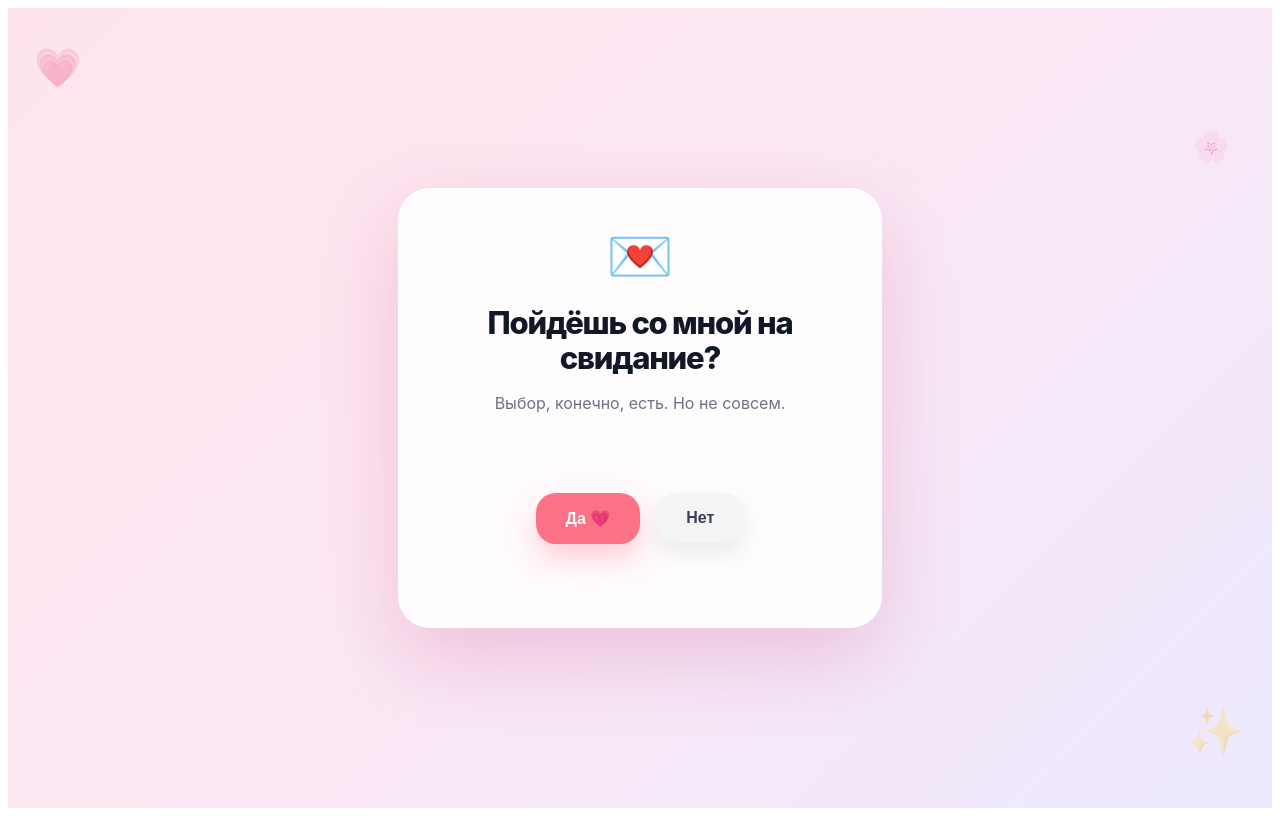
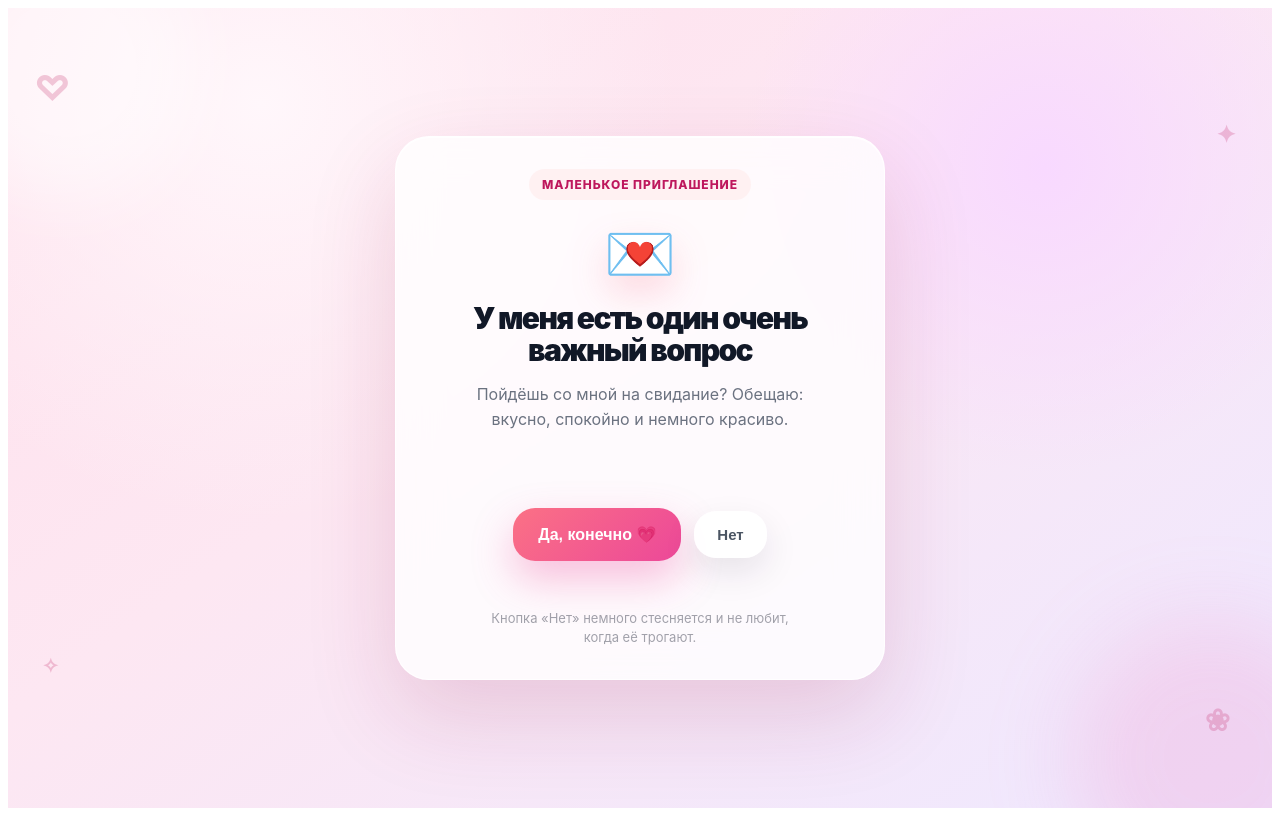
Before and after one commit to ladleader/date, a React (Vite) app: page / in a window 1280 px wide. Built offline with nearby package versions, Linux system fonts and the light colour scheme.

Commit message:
Improve romantic design

```diff
--- a/src/App.jsx
+++ b/src/App.jsx
@@ -1,10 +1,23 @@
-import { useEffect, useState } from "react";
+import { useEffect, useMemo, useState } from "react";
 
 const times = [
   "12:00", "12:30", "13:00", "13:30", "14:00", "14:30",
   "15:00", "15:30", "16:00", "16:30", "17:00", "17:30",
-  "18:00", "18:30", "19:00", "19:30", "20:00"
+  "18:00", "18:30", "19:00", "19:30", "20:00", "20:30", "21:00"
 ];
+
+const months = [
+  "января", "февраля", "марта", "апреля", "мая", "июня",
+  "июля", "августа", "сентября", "октября", "ноября", "декабря"
+];
+
+const weekDays = ["вс", "пн", "вт", "ср", "чт", "пт", "сб"];
+
+function formatDate(value) {
+  if (!value) return "";
+  const d = new Date(value + "T12:00:00");
+  return `${d.getDate()} ${months[d.getMonth()]}, ${weekDays[d.getDay()]}`;
+}
 
 export default function App() {
   const [screen, setScreen] = useState("start");
@@ -12,6 +25,24 @@ export default function App() {
   const [time, setTime] = useState("");
   const [noPos, setNoPos] = useState({ x: 0, y: 0 });
   const [angle, setAngle] = useState(0);
+  const [noText, setNoText] = useState("Нет");
+
+  const dates = useMemo(() => {
+    const list = [];
+    const today = new Date();
+    for (let i = 0; i < 14; i += 1) {
+      const d = new Date(today);
+      d.setDate(today.getDate() + i);
+      const value = d.toISOString().slice(0, 10);
+      list.push({
+        value,
+        day: d.getDate(),
+        month: months[d.getMonth()],
+        week: i === 0 ? "сегодня" : i === 1 ? "завтра" : weekDays[d.getDay()]
+      });
+    }
+    return list;
+  }, []);
 
   useEffect(() => {
     const saved = localStorage.getItem("dateChoice");
@@ -26,12 +57,14 @@ export default function App() {
   }, []);
 
   function moveNoButton() {
-    const maxX = Math.max(90, window.innerWidth / 2 - 115);
-    const maxY = Math.max(80, window.innerHeight / 2 - 100);
+    const maxX = Math.max(80, window.innerWidth / 2 - 120);
+    const maxY = Math.max(70, window.innerHeight / 2 - 130);
     const x = Math.random() * maxX * 2 - maxX;
     const y = Math.random() * maxY * 2 - maxY;
+    const phrases = ["Нет", "Точно?", "Не выйдет", "Я убежал", "Мимо", "Попробуй ещё"];
     setNoPos({ x, y });
-    setAngle(Math.random() * 28 - 14);
+    setAngle(Math.random() * 34 - 17);
+    setNoText(phrases[Math.floor(Math.random() * phrases.length)]);
   }
 
   function saveDate() {
@@ -45,23 +78,28 @@ export default function App() {
     setDate("");
     setTime("");
     setNoPos({ x: 0, y: 0 });
+    setNoText("Нет");
     setScreen("start");
   }
 
   return (
     <main style={styles.page}>
-      <div style={{ ...styles.decor, top: 36, left: 26 }}>💗</div>
-      <div style={{ ...styles.decor, bottom: 50, right: 28, fontSize: 46 }}>✨</div>
-      <div style={{ ...styles.decor, top: 120, right: 42, fontSize: 30 }}>🌸</div>
+      <div style={styles.glowOne} />
+      <div style={styles.glowTwo} />
+      <div style={{ ...styles.float, top: 58, left: 26 }}>♡</div>
+      <div style={{ ...styles.float, top: 112, right: 36, fontSize: 24 }}>✦</div>
+      <div style={{ ...styles.float, bottom: 70, right: 42, fontSize: 30 }}>❀</div>
+      <div style={{ ...styles.float, bottom: 130, left: 34, fontSize: 20 }}>✧</div>
 
       {screen === "start" && (
         <section style={styles.card}>
-          <div style={styles.bigIcon}>💌</div>
-          <h1 style={styles.title}>Пойдёшь со мной на свидание?</h1>
-          <p style={styles.text}>Выбор, конечно, есть. Но не совсем.</p>
+          <div style={styles.kicker}>маленькое приглашение</div>
+          <div style={styles.envelope}>💌</div>
+          <h1 style={styles.title}>У меня есть один очень важный вопрос</h1>
+          <p style={styles.text}>Пойдёшь со мной на свидание? Обещаю: вкусно, спокойно и немного красиво.</p>
 
           <div style={styles.buttonsBox}>
-            <button style={styles.yesButton} onClick={() => setScreen("choose")}>Да 💗</button>
+            <button style={styles.yesButton} onClick={() => setScreen("choose")}>Да, конечно 💗</button>
             <button
               onMouseEnter={moveNoButton}
               onTouchStart={moveNoButton}
@@ -71,23 +109,46 @@ export default function App() {
                 transform: `translate(${noPos.x}px, ${noPos.y}px) rotate(${angle}deg)`
               }}
             >
-              Нет
+              {noText}
             </button>
           </div>
+
+          <p style={styles.hint}>Кнопка «Нет» немного стесняется и не любит, когда её трогают.</p>
         </section>
       )}
 
       {screen === "choose" && (
         <section style={styles.card}>
-          <div style={styles.bigIcon}>😌</div>
-          <h1 style={styles.title}>Я так и знал</h1>
-          <p style={styles.text}>Теперь выбери, когда ты свободна</p>
+          <div style={styles.kicker}>я так и знал</div>
+          <div style={styles.envelope}>🌷</div>
+          <h1 style={styles.title}>Выбери день, который станет чуть лучше</h1>
+          <p style={styles.text}>Я подстроюсь. Тебе нужно только выбрать удобное время.</p>
 
           <div style={styles.form}>
-            <label style={styles.label}>Дата</label>
-            <input style={styles.input} type="date" value={date} onChange={(e) => setDate(e.target.value)} />
+            <div style={styles.labelRow}>
+              <span style={styles.label}>День</span>
+              {date && <span style={styles.selectedText}>{formatDate(date)}</span>}
+            </div>
 
-            <label style={styles.label}>Время</label>
+            <div style={styles.dateGrid}>
+              {dates.map((item) => (
+                <button
+                  key={item.value}
+                  onClick={() => setDate(item.value)}
+                  style={date === item.value ? styles.dateActive : styles.dateButton}
+                >
+                  <span style={styles.dateWeek}>{item.week}</span>
+                  <span style={styles.dateDay}>{item.day}</span>
+                  <span style={styles.dateMonth}>{item.month}</span>
+                </button>
+              ))}
+            </div>
+
+            <div style={styles.labelRow}>
+              <span style={styles.label}>Время</span>
+              {time && <span style={styles.selectedText}>{time}</span>}
+            </div>
+
             <div style={styles.timeGrid}>
               {times.map((item) => (
                 <button
@@ -105,7 +166,7 @@ export default function App() {
               disabled={!date || !time}
               style={!date || !time ? styles.disabledButton : styles.fullButton}
             >
-              Назначить свидание 💗
+              Сохранить наше свидание ✨
             </button>
           </div>
         </section>
@@ -113,11 +174,12 @@ export default function App() {
 
       {screen === "final" && (
         <section style={styles.card}>
-          <div style={styles.bigIcon}>💗</div>
-          <h1 style={styles.title}>Отлично, тогда увидимся!</h1>
-          <p style={styles.finalText}>Я заберу тебя в <b style={{ color: "#f43f5e" }}>{time}</b></p>
-          {date && <p style={styles.smallText}>Дата: {date}</p>}
-          <p style={styles.ps}>P.S. Нормальные люди просто пишут, а я сделал сайт.</p>
+          <div style={styles.kicker}>договорились</div>
+          <div style={styles.envelope}>🫶</div>
+          <h1 style={styles.title}>Значит, это официально</h1>
+          <p style={styles.finalText}>Я заберу тебя <b style={styles.rose}>{formatDate(date)}</b> в <b style={styles.rose}>{time}</b>.</p>
+          <p style={styles.text}>Остальное беру на себя. Тебе нужно только красиво улыбнуться.</p>
+          <div style={styles.note}>P.S. Нормальные люди просто пишут сообщение. Я решил сделать маленький сайт, потому что так интереснее.</div>
           <button style={styles.resetButton} onClick={reset}>Выбрать заново</button>
         </section>
       )}
@@ -127,53 +189,89 @@ export default function App() {
 
 const styles = {
   page: {
-    minHeight: "100vh",
+    minHeight: "100svh",
     width: "100%",
     overflow: "hidden",
     display: "flex",
     alignItems: "center",
     justifyContent: "center",
-    padding: 20,
+    padding: 18,
     boxSizing: "border-box",
-    background: "linear-gradient(135deg, #ffe4ec 0%, #fce7f3 45%, #ede9fe 100%)",
-    fontFamily: "Inter, system-ui, -apple-system, BlinkMacSystemFont, Segoe UI, sans-serif",
+    background: "radial-gradient(circle at 20% 12%, #fff7fb 0, transparent 34%), radial-gradient(circle at 82% 20%, #f8d9ff 0, transparent 25%), linear-gradient(145deg, #ffe1ec 0%, #fde7f2 42%, #eee8ff 100%)",
+    fontFamily: "Inter, ui-sans-serif, system-ui, -apple-system, BlinkMacSystemFont, Segoe UI, sans-serif",
     position: "relative"
   },
-  decor: {
+  glowOne: {
     position: "absolute",
-    fontSize: 38,
-    opacity: 0.28,
+    width: 260,
+    height: 260,
+    borderRadius: "50%",
+    background: "rgba(255, 255, 255, .52)",
+    filter: "blur(34px)",
+    top: -70,
+    left: -70
+  },
+  glowTwo: {
+    position: "absolute",
+    width: 280,
+    height: 280,
+    borderRadius: "50%",
+    background: "rgba(244, 114, 182, .18)",
+    filter: "blur(42px)",
+    bottom: -90,
+    right: -80
+  },
+  float: {
+    position: "absolute",
+    color: "rgba(190, 24, 93, .22)",
+    fontSize: 36,
+    fontWeight: 900,
     userSelect: "none"
   },
   card: {
     width: "100%",
-    maxWidth: 430,
-    background: "rgba(255,255,255,0.88)",
-    borderRadius: 32,
-    padding: "34px 26px",
-    boxShadow: "0 30px 80px rgba(190, 24, 93, 0.18)",
+    maxWidth: 440,
+    maxHeight: "calc(100svh - 36px)",
+    overflowY: "auto",
+    background: "rgba(255,255,255,0.78)",
+    borderRadius: 34,
+    padding: "32px 24px",
+    boxShadow: "0 35px 90px rgba(157, 23, 77, 0.16), inset 0 1px 0 rgba(255,255,255,.9)",
     textAlign: "center",
-    backdropFilter: "blur(18px)",
-    border: "1px solid rgba(255,255,255,0.7)",
-    animation: "fadeIn .45s ease"
+    backdropFilter: "blur(22px)",
+    border: "1px solid rgba(255,255,255,0.82)"
   },
-  bigIcon: {
-    fontSize: 54,
+  kicker: {
+    display: "inline-block",
+    padding: "8px 13px",
+    borderRadius: 999,
+    background: "rgba(255, 241, 242, .95)",
+    color: "#be185d",
+    fontSize: 12,
+    fontWeight: 850,
+    letterSpacing: ".08em",
+    textTransform: "uppercase",
     marginBottom: 18
+  },
+  envelope: {
+    fontSize: 58,
+    marginBottom: 14,
+    filter: "drop-shadow(0 16px 18px rgba(244, 63, 94, .18))"
   },
   title: {
     margin: 0,
     color: "#111827",
-    fontSize: 31,
-    lineHeight: 1.12,
-    fontWeight: 850,
-    letterSpacing: "-0.04em"
+    fontSize: 30,
+    lineHeight: 1.08,
+    fontWeight: 900,
+    letterSpacing: "-0.055em"
   },
   text: {
-    margin: "16px 0 0",
+    margin: "15px auto 0",
     color: "#6b7280",
     fontSize: 16,
-    lineHeight: 1.5
+    lineHeight: 1.55,
+    maxWidth: 340
   },
   buttonsBox: {
     height: 150,
@@ -181,127 +279,184 @@ const styles = {
     display: "flex",
     alignItems: "center",
     justifyContent: "center",
-    gap: 16,
+    gap: 13,
     position: "relative"
   },
   yesButton: {
     border: 0,
-    borderRadius: 20,
-    padding: "16px 30px",
-    background: "#fb7185",
+    borderRadius: 22,
+    padding: "17px 25px",
+    background: "linear-gradient(135deg, #fb7185, #ec4899)",
     color: "white",
     fontSize: 16,
-    fontWeight: 800,
-    boxShadow: "0 14px 30px rgba(251, 113, 133, .35)",
+    fontWeight: 900,
+    boxShadow: "0 18px 40px rgba(236, 72, 153, .34)",
     cursor: "pointer"
   },
   noButton: {
     border: 0,
-    borderRadius: 20,
-    padding: "16px 30px",
-    background: "#f3f4f6",
-    color: "#374151",
-    fontSize: 16,
-    fontWeight: 800,
-    boxShadow: "0 10px 22px rgba(0,0,0,.08)",
+    borderRadius: 22,
+    padding: "15px 23px",
+    background: "rgba(255,255,255,.86)",
+    color: "#4b5563",
+    fontSize: 15,
+    fontWeight: 900,
+    boxShadow: "0 14px 34px rgba(15,23,42,.10)",
     cursor: "pointer",
-    transition: "transform .22s ease"
+    transition: "transform .2s ease"
+  },
+  hint: {
+    margin: "0 auto",
+    color: "#a1a1aa",
+    fontSize: 13,
+    lineHeight: 1.45,
+    maxWidth: 320
   },
   form: {
-    marginTop: 28,
+    marginTop: 24,
     textAlign: "left"
   },
+  labelRow: {
+    display: "flex",
+    alignItems: "center",
+    justifyContent: "space-between",
+    margin: "18px 0 10px"
+  },
   label: {
+    color: "#374151",
+    fontSize: 15,
+    fontWeight: 900
+  },
+  selectedText: {
+    color: "#e11d48",
+    fontSize: 13,
+    fontWeight: 850
+  },
+  dateGrid: {
+    display: "grid",
+    gridTemplateColumns: "repeat(4, 1fr)",
+    gap: 9
+  },
+  dateButton: {
+    border: "1px solid rgba(251, 113, 133, .16)",
+    borderRadius: 20,
+    padding: "11px 4px",
+    background: "rgba(255, 241, 242, .72)",
+    color: "#4b5563",
+    cursor: "pointer",
+    minHeight: 80
+  },
+  dateActive: {
+    border: "1px solid rgba(251, 113, 133, .55)",
+    borderRadius: 20,
+    padding: "11px 4px",
+    background: "linear-gradient(135deg, #fb7185, #ec4899)",
+    color: "white",
+    cursor: "pointer",
+    minHeight: 80,
+    boxShadow: "0 14px 28px rgba(236, 72, 153, .26)"
+  },
+  dateWeek: {
     display: "block",
-    margin: "18px 0 8px",
-    color: "#4b5563",
-    fontSize: 14,
-    fontWeight: 700
+    fontSize: 11,
+    fontWeight: 850,
+    opacity: .75,
+    textTransform: "uppercase"
   },
-  input: {
-    width: "100%",
-    boxSizing: "border-box",
-    border: "1px solid #fecdd3",
-    borderRadius: 18,
-    padding: "15px 16px",
-    fontSize: 16,
-    outline: "none",
-    background: "white"
+  dateDay: {
+    display: "block",
+    fontSize: 23,
+    fontWeight: 950,
+    lineHeight: 1.1,
+    marginTop: 4
+  },
+  dateMonth: {
+    display: "block",
+    fontSize: 10,
+    fontWeight: 800,
+    opacity: .72,
+    marginTop: 2
   },
   timeGrid: {
     display: "grid",
     gridTemplateColumns: "repeat(3, 1fr)",
-    gap: 10
+    gap: 9
   },
   timeButton: {
-    border: 0,
-    borderRadius: 16,
+    border: "1px solid rgba(251, 113, 133, .14)",
+    borderRadius: 17,
     padding: "12px 4px",
-    background: "#fff1f2",
-    color: "#374151",
-    fontWeight: 800,
+    background: "rgba(255, 241, 242, .70)",
+    color: "#4b5563",
+    fontWeight: 900,
     cursor: "pointer"
   },
   timeActive: {
-    border: 0,
-    borderRadius: 16,
+    border: "1px solid rgba(251, 113, 133, .55)",
+    borderRadius: 17,
     padding: "12px 4px",
-    background: "#fb7185",
+    background: "linear-gradient(135deg, #fb7185, #ec4899)",
     color: "white",
-    fontWeight: 800,
-    boxShadow: "0 10px 22px rgba(251, 113, 133, .28)",
+    fontWeight: 900,
+    boxShadow: "0 12px 24px rgba(236, 72, 153, .24)",
     cursor: "pointer"
   },
   fullButton: {
     width: "100%",
     marginTop: 22,
     border: 0,
-    borderRadius: 20,
-    padding: "16px",
-    background: "#fb7185",
+    borderRadius: 23,
+    padding: "17px",
+    background: "linear-gradient(135deg, #fb7185, #db2777)",
     color: "white",
     fontSize: 16,
-    fontWeight: 850,
-    boxShadow: "0 14px 30px rgba(251, 113, 133, .35)",
+    fontWeight: 950,
+    boxShadow: "0 20px 42px rgba(219, 39, 119, .30)",
     cursor: "pointer"
   },
   disabledButton: {
     width: "100%",
     marginTop: 22,
     border: 0,
-    borderRadius: 20,
-    padding: "16px",
-    background: "#fb7185",
+    borderRadius: 23,
+    padding: "17px",
+    background: "linear-gradient(135deg, #fb7185, #db2777)",
     color: "white",
     fontSize: 16,
-    fontWeight: 850,
-    opacity: 0.42,
+    fontWeight: 950,
+    opacity: 0.36,
     cursor: "not-allowed"
   },
   finalText: {
-    marginTop: 22,
+    margin: "22px auto 0",
     color: "#4b5563",
-    fontSize: 19
+    fontSize: 18,
+    lineHeight: 1.55,
+    maxWidth: 340
   },
-  smallText: {
-    marginTop: 6,
-    color: "#9ca3af"
+  rose: {
+    color: "#e11d48"
   },
-  ps: {
-    marginTop: 26,
-    color: "#9ca3af",
+  note: {
+    margin: "24px auto 0",
+    padding: "16px 17px",
+    borderRadius: 22,
+    background: "rgba(255, 241, 242, .72)",
+    color: "#9f1239",
     fontSize: 14,
+    lineHeight: 1.55,
     fontStyle: "italic",
-    lineHeight: 1.5
+    maxWidth: 340
   },
   resetButton: {
-    marginTop: 25,
+    marginTop: 24,
     border: 0,
-    borderRadius: 18,
-    padding: "14px 24px",
-    background: "#f3f4f6",
+    borderRadius: 20,
+    padding: "15px 24px",
+    background: "rgba(255,255,255,.88)",
     color: "#374151",
-    fontWeight: 800,
+    fontWeight: 900,
+    boxShadow: "0 12px 26px rgba(15,23,42,.08)",
     cursor: "pointer"
   }
 };
```
